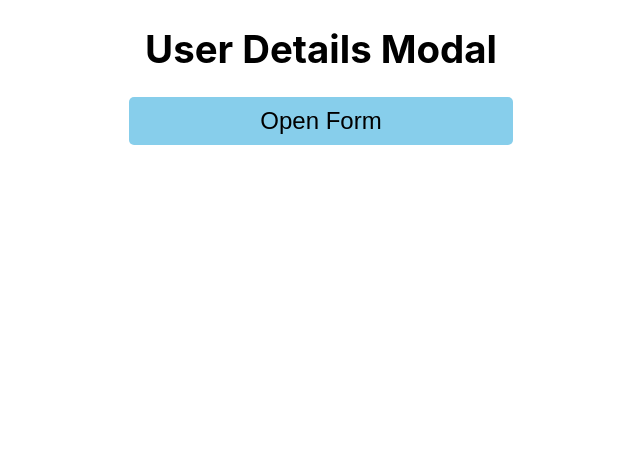
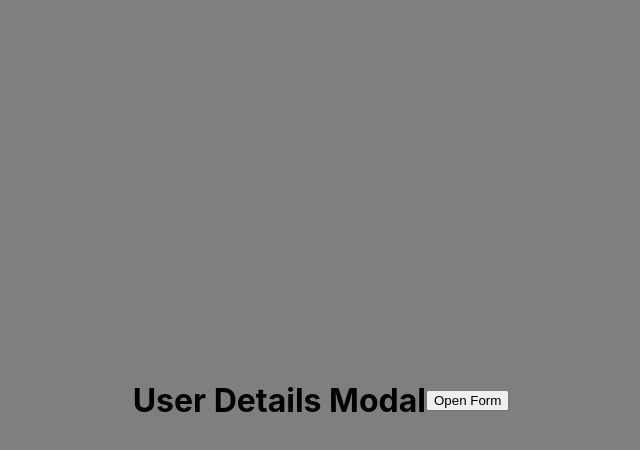
Before and after one commit to Arif-Khaishagi/Xmodal-form, a React (Create React App) app: page / in a window 1280 px wide. Shown: the top 450 px of the page, without its empty margins (319-959 px from the left). Built offline with nearby package versions, Linux system fonts and the light colour scheme; the HTML template or start-up script is replaced by a standard one.

Commit message:
Update App.css
css new

```diff
--- a/src/App.css
+++ b/src/App.css
@@ -1,57 +1,56 @@
 .App {
-  text-align: center;
-  font-size: 1.2rem;
-  margin: 0;
-  padding: 0;
+  align-items: center;
+  display: flex;
+  flex-direction: column;
 }
+
 .modal {
+  position: fixed;
+  top: 0;
+  left: 0;
   width: 100%;
   height: 100%;
-  z-index: -1;
-  background-color: white;
-  /* position: fixed; */
-}
-.modal-content {
-  border: 1px solid gray;
-  margin: 0 auto;
-  /* padding: 10px; */
-  background-color: rgba(0, 0, 0, 0.3);
-
-  width: 100%;
-  height: 100vh;
-  z-index: 10;
-  position: fixed;
-  top: 0;
-  display: grid;
-  place-items: center;
-}
-form {
-  background-color: white;
-  padding: 20px;
+  background: rgba(0, 0, 0, 0.5);
   display: flex;
-  flex-direction: column;
-  gap: 10px;
-  height: fit-content;
-  width: 30%;
-  margin: 0 auto;
-  /* position: fixed;
-  transform: translate(100%, 100%); */
-}
-.input-group {
-  display: flex;
-  flex-direction: column;
-  gap: 5px;
-}
-button {
-  background-color: skyblue;
-  border: none;
-  padding: 10px 20px;
-  border-radius: 5px;
-  font-size: 1.5rem;
-  width: 30%;
-  margin: 0 auto;
+  justify-content: center;
+  align-items: center;
 }
 
-input {
-  font-size: 1.2rem;
+.modal-content {
+  background: white;
+  padding: 20px;
+  border-radius: 5px;
+  box-shadow: 0px 0px 10px rgba(0, 0, 0, 0.2);
+  text-align: center;
+  width: 30rem;
 }
+
+label {
+  display: block; /* Display labels as block elements for better spacing */
+  font-weight: bold; /* Make labels bold */
+}
+
+/* Style input fields */
+.input-field {
+  width: 80%;
+  padding: 10px; /* Add padding to input fields */
+  border: 1px solid #ccc; /* Add a border to input fields */
+  border-radius: 5px; /* Add rounded corners to input fields */
+  outline: none; /* Remove default outline */
+  margin: 10px;
+}
+
+/* Style the Submit button */
+.submit-button {
+  background-color: #007bff; /* Change the background color */
+  color: #fff; /* Change the text color */
+  padding: 10px 20px; /* Add padding to the button */
+  border: none; /* Remove button border */
+  border-radius: 5px; /* Add rounded corners to the button */
+  cursor: pointer; /* Add a pointer cursor */
+}
+
+/* Style the Submit button on hover */
+.submit-button:hover {
+  background-color: #0056b3; /* Change the background color on hover */
+}
```
